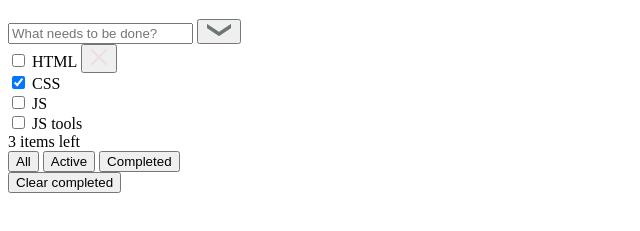
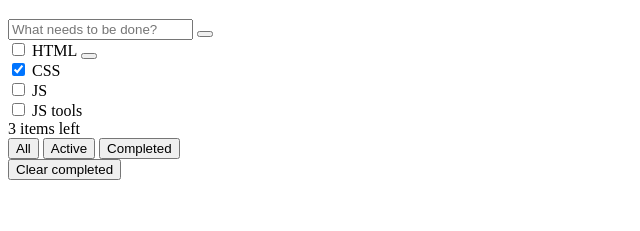
Before and after one commit to ok-technopolis-autumn-2022/Vlad_Korzh, a plain HTML site: page src/index.html in a window 1280 px wide. Shown: the part 61-292 px from the top of the page, without its empty margins (0-640 px from the left). Drawn offline with Linux system fonts and the light colour scheme.

Commit message:
deleted comments, attributes for and id, solution with svg

```diff
--- a/src/index.html
+++ b/src/index.html
@@ -4,8 +4,6 @@
     <meta charset="UTF-8"/>
     <meta name="description" content="Todos is a website project from Technopolis VK"/>
     <title>todos</title>
-<!--    <link rel="stylesheet" href="style/layout.css"/>-->
-<!--        <script src="scripts/script.js"></script>-->
 </head>
 <body>
 <header>
@@ -19,9 +17,6 @@
                     <input type="text" id="search-todos" placeholder="What needs to be done?">
                 </label>
                 <button class="button-down-arrow">
-                    <object id="down-arrow" type="image/svg+xml" data="images/down_arrow.svg">
-                        Your browser does not support SVG
-                    </object>
                 </button>
             </header>
             <article class="checklist">
@@ -30,25 +25,22 @@
                         <input type="checkbox" id="todos1" name="HTML"> HTML
                     </label>
                     <button class="button-delete">
-                        <object id="delete" type="image/svg+xml" data="images/delete.svg">
-                            Your browser does not support SVG
-                        </object>
                     </button>
                 </div>
                 <div class="section-todos">
-                    <label for="todos2">
-                        <input type="checkbox" id="todos2" name="CSS" checked> CSS
-                    </label>
+                    <label>
+                        <input type="checkbox" name="CSS" checked>
+                    </label> CSS
                 </div>
                 <div class="section-todos">
-                    <label for="todos3">
-                        <input type="checkbox" id="todos3" name="JS"> JS
-                    </label>
+                    <label>
+                        <input type="checkbox" name="JS">
+                    </label> JS
                 </div>
                 <div class="section-todos">
-                    <label for="todos4">
-                        <input type="checkbox" id="todos4" name="JS tools"> JS tools
-                    </label>
+                    <label>
+                        <input type="checkbox" name="JS tools">
+                    </label> JS tools
                 </div>
             </article>
         </div>
```
